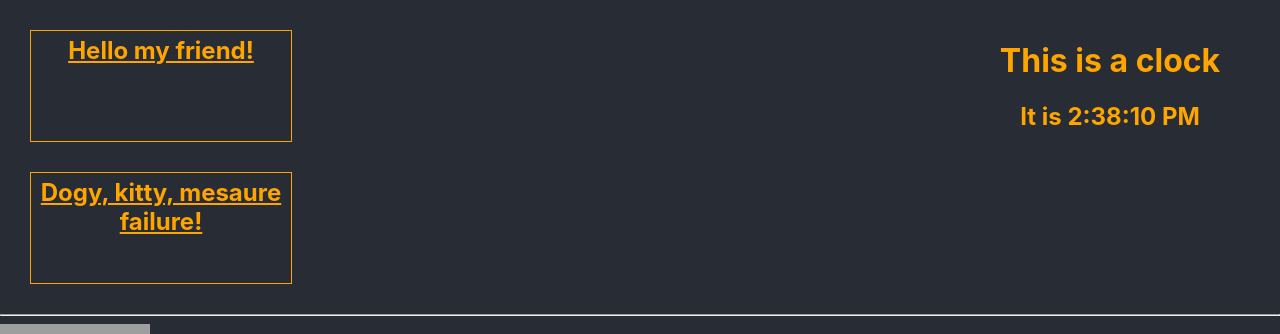
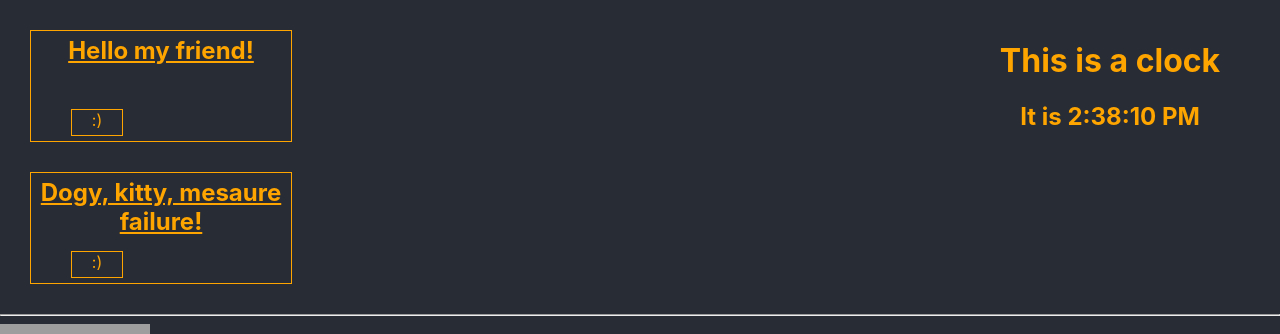
Before and after one commit to tothricsaj/react-learn-for-myself, a React (Create React App) app: page / in a window 1280 px wide. Shown: the top 334 px of the page. Built offline with nearby package versions, Linux system fonts and the light colour scheme; grey boxes are pictures that could not be loaded.

Commit message:
eventHandling/smile face in a div

```diff
--- a/src/BoxComponent/Box.component.js
+++ b/src/BoxComponent/Box.component.js
@@ -4,11 +4,23 @@ import styles from './Box.module.css'; // important --> only dot and module and
 class BoxComponent extends React.Component {
     constructor(props) {
         super(props);
+
+        this.handleClick = this.handleClick.bind(this);
+        this.state = {
+            isToggleOn: true,
+        }
+    }
+
+    handleClick() {
+        this.setState(state => ({
+            isToggleOn: !state.isToggleOn
+        }));
     }
 
     render() {
         return <div className={ styles.wrapperBox }>
             <h2 className={ styles.h2Class }>{ this.props.msg }</h2>
+            <div className={styles.buttonDiv} onClick={this.handleClick}>{this.state.isToggleOn? ':)' : ':('}</div>
         </div>
     }
 }
--- a/src/BoxComponent/Box.module.css
+++ b/src/BoxComponent/Box.module.css
@@ -4,9 +4,20 @@
     margin: 30px 30px;
     padding: 5px;
     border: 1px solid orange;
+    position: relative;
 }
 
 .h2Class {
     color: orange;
     text-decoration: underline;
 }
+
+.buttonDiv {
+    width: 50px;
+    height: 25px;
+    border: 1px solid orange;
+    position: absolute;
+    bottom: 5px;
+    left: 40px;
+    cursor: pointer;
+}
```
